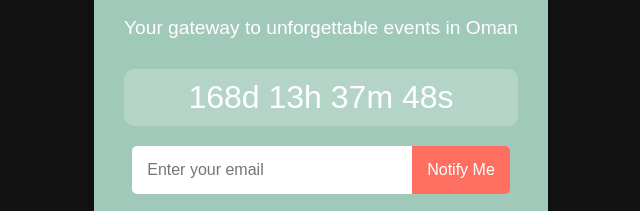
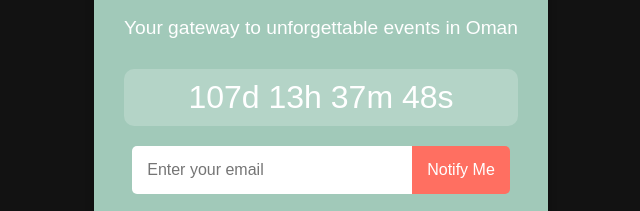
Before and after one commit to ahmedatta3322/tazkaraplus-static, a plain HTML site: page index.html in a window 1280 px wide. Shown: the part 310-521 px from the top of the page, 319-959 px from the left. Drawn offline with Linux system fonts and the light colour scheme.

Commit message:
fix: Update launch date in countdown timer

```diff
--- a/index.html
+++ b/index.html
@@ -163,7 +163,7 @@
     <script>
       // Countdown Timer
       const countdown = document.getElementById("countdown");
-      const launchDate = new Date("Dec 31, 2024 00:00:00").getTime();
+      const launchDate = new Date("Oct 31, 2024 00:00:00").getTime();
 
       const timer = setInterval(() => {
         const now = new Date().getTime();
```
